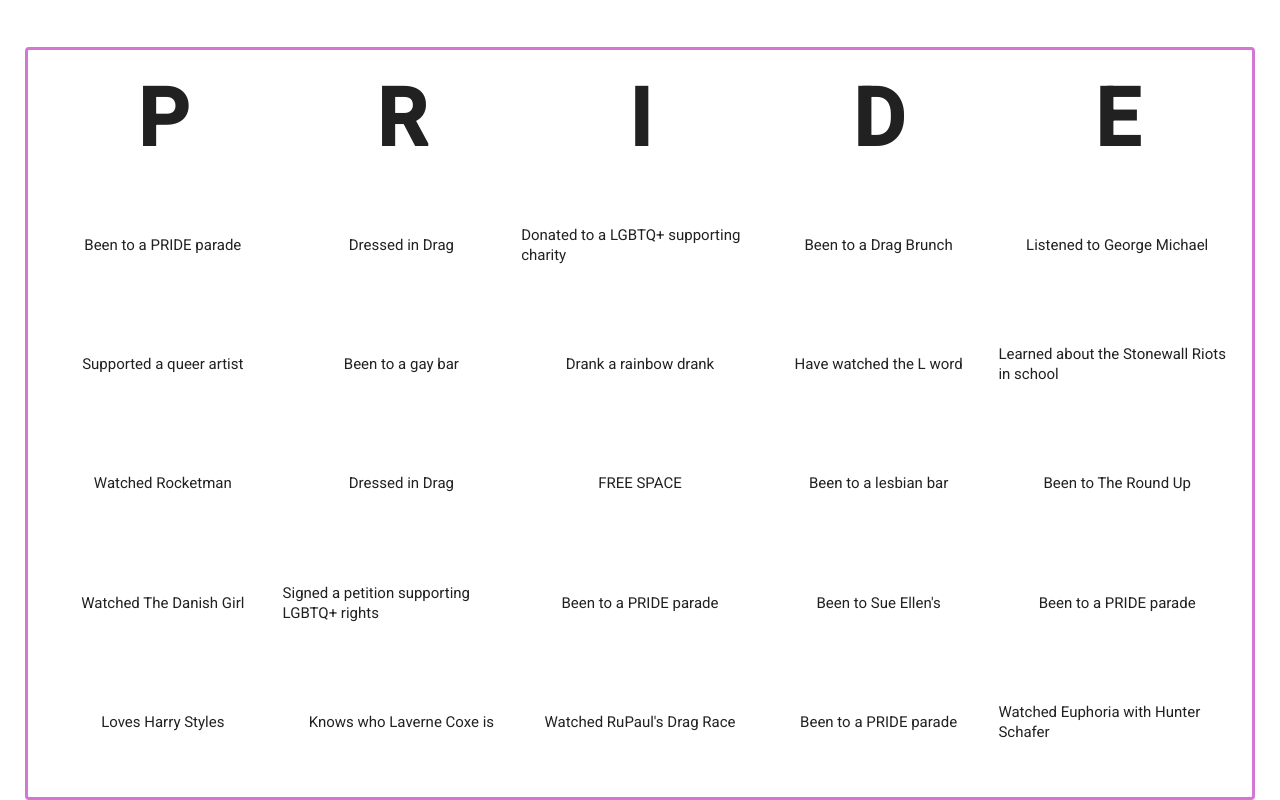
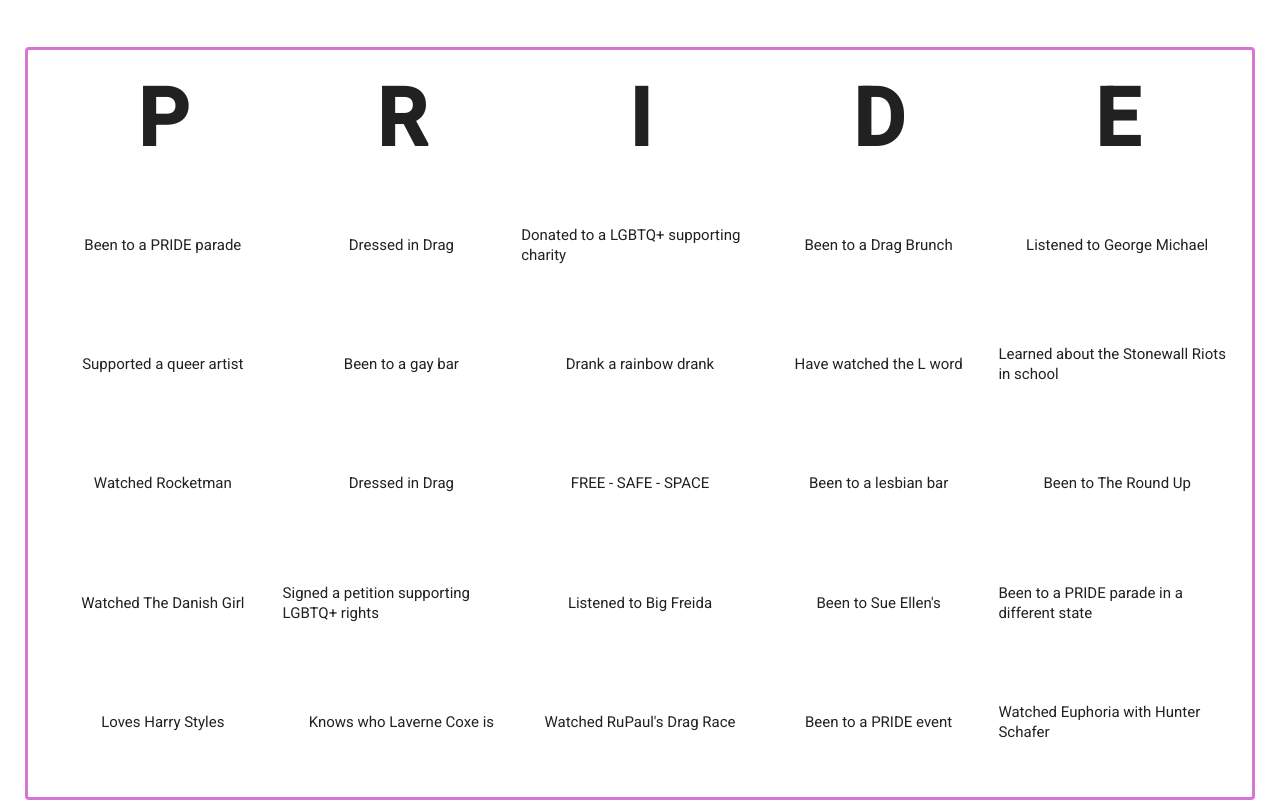
Before and after one commit to gracejansen227/pride_bingo, an Angular app: page / in a window 1280 px wide. Shown: the part 546-1346 px from the top of the page. Built offline with nearby package versions, Linux system fonts and the light colour scheme.

Commit message:
Updated some of the cards so no repeated cards

```diff
--- a/src/data/data.ts
+++ b/src/data/data.ts
@@ -11,17 +11,17 @@
   'Learned about the Stonewall Riots in school',
   'Watched Rocketman',
   'Dressed in Drag',
-  'FREE SPACE',
+  'FREE - SAFE - SPACE',
   'Been to a lesbian bar',
   'Been to The Round Up',
   'Watched The Danish Girl',
   'Signed a petition supporting LGBTQ+ rights',
-  'Been to a PRIDE parade',
+  'Listened to Big Freida',
   `Been to Sue Ellen's`,
-  'Been to a PRIDE parade',
+  'Been to a PRIDE parade in a different state',
   'Loves Harry Styles',
   'Knows who Laverne Coxe is',
   `Watched RuPaul's Drag Race`,
-  'Been to a PRIDE parade',
+  'Been to a PRIDE event',
   'Watched Euphoria with Hunter Schafer',
 ];
```
